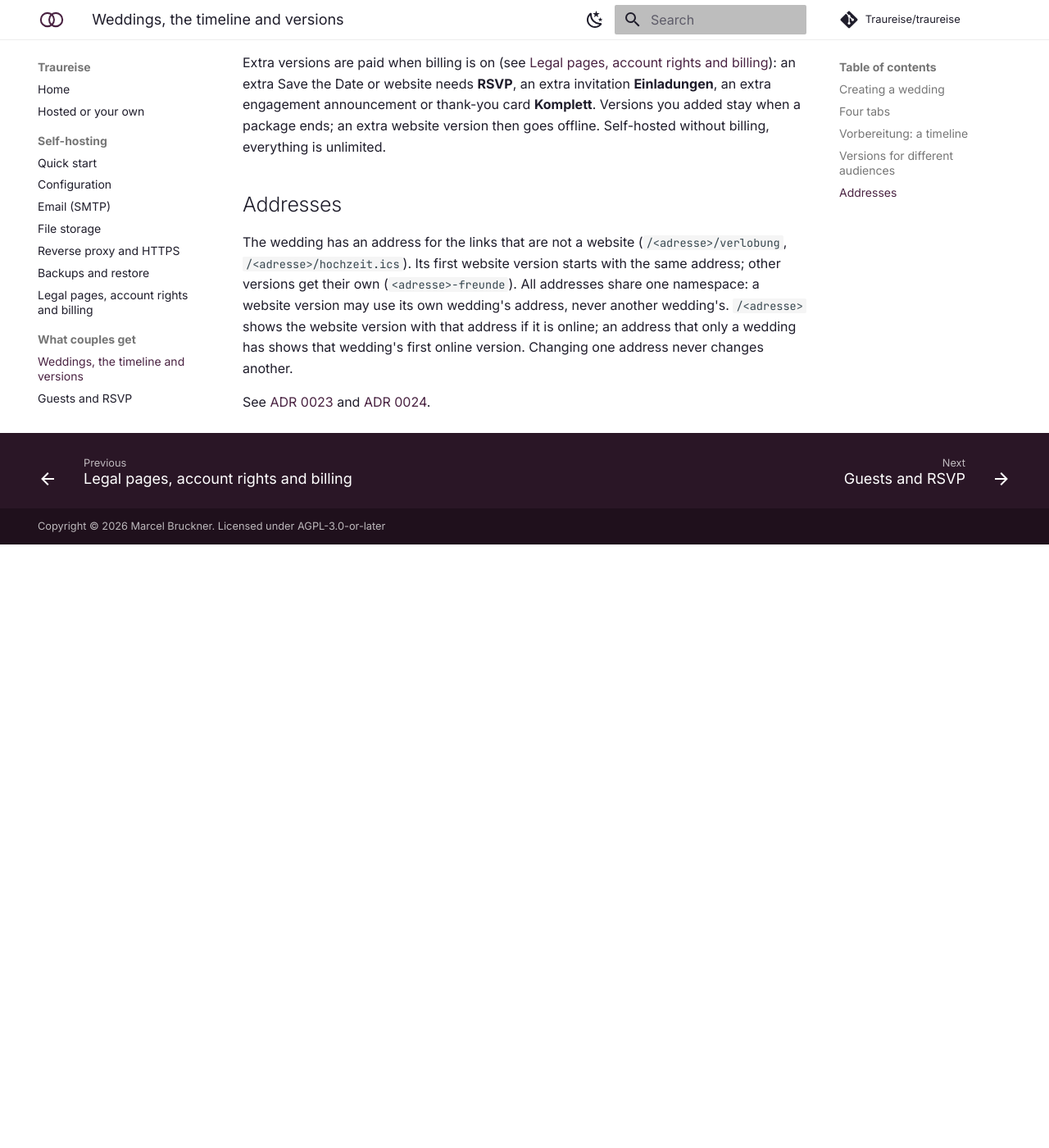
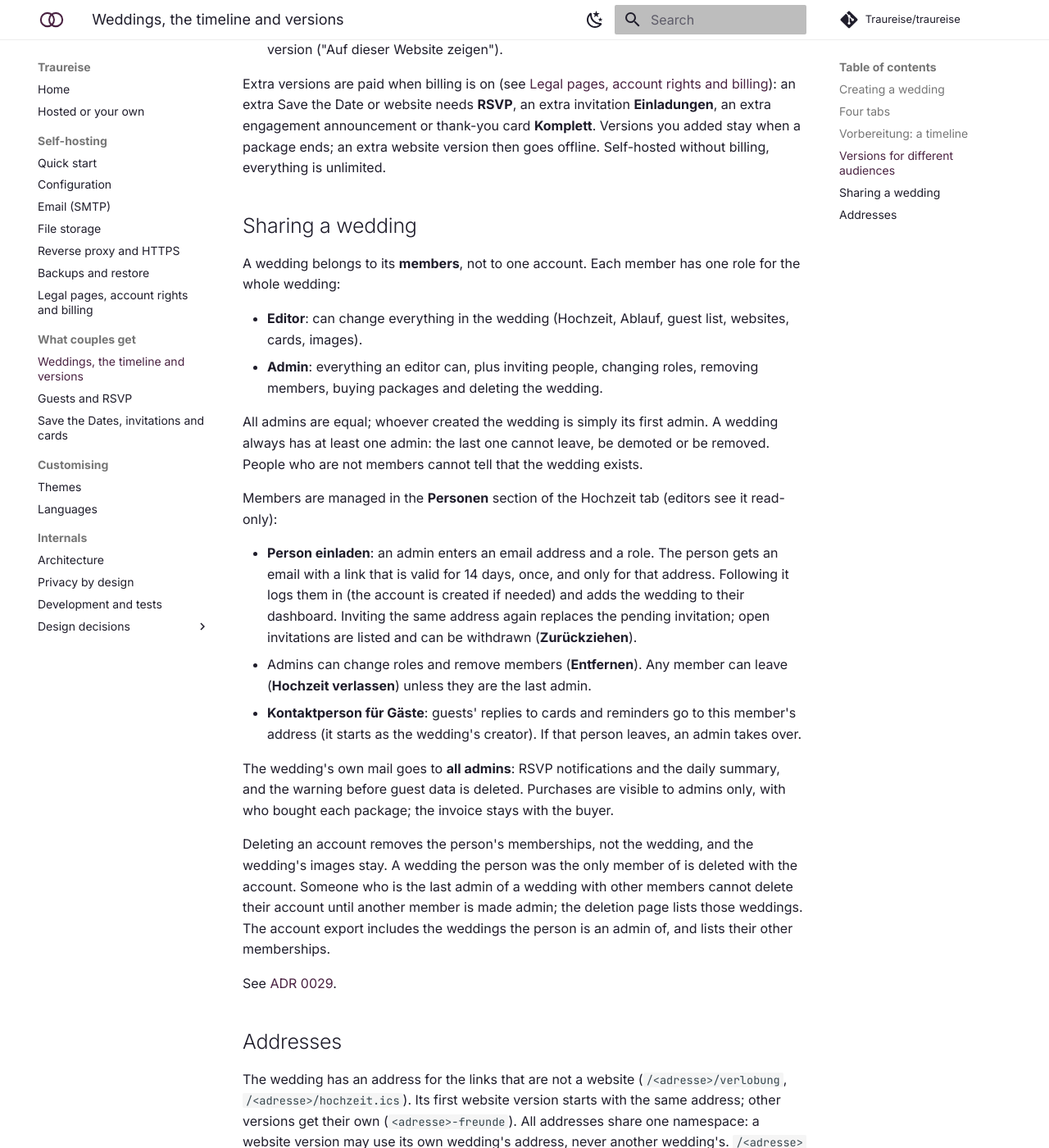
Before and after one commit to Traureise/traureise, an MkDocs documentation site: the page built from docs/weddings.md, in a window 1280 px wide and 1400 px high, scrolled down 2320 px. Shown: the whole window at 82% size. Built offline with MkDocs 1.6.1 and Material for MkDocs 9.7.7, drawn with Linux system fonts in a browser that asks for light colours; plug-ins that fetch from the network failed and are left out; before the commit the page ends 2984 px from its top, so only the background shows below that; some of the changed text lies outside the part shown.

Commit message:
TRAUREISE #28: ADR 0029 weddings have members
Co-Authored-By: Claude Opus 5.5 <noreply@anthropic.com>
Claude-Session: https://claude.ai/code/session_01MmwmvrGYPCPPKd1khpH1X6

```diff
--- a/docs/weddings.md
+++ b/docs/weddings.md
@@ -2,7 +2,7 @@
 
 Everything a couple makes in Traureise belongs to a **wedding** (Hochzeit): the cards, the website, the guest
 list and the packages. One account can hold several weddings, for example for wedding planners or for helping a
-friend.
+friend. A wedding can also be shared with other accounts, see [Sharing a wedding](#sharing-a-wedding).
 
 ## Creating a wedding
 
@@ -80,6 +80,40 @@ an extra Save the Date or website needs **RSVP**, an extra invitation **Einladun
 announcement or thank-you card **Komplett**. Versions you added stay when a package ends; an extra website
 version then goes offline. Self-hosted without billing, everything is unlimited.
 
+## Sharing a wedding
+
+A wedding belongs to its **members**, not to one account. Each member has one role for the whole wedding:
+
+- **Editor**: can change everything in the wedding (Hochzeit, Ablauf, guest list, websites, cards, images).
+- **Admin**: everything an editor can, plus inviting people, changing roles, removing members, buying packages
+  and deleting the wedding.
+
+All admins are equal; whoever created the wedding is simply its first admin. A wedding always has at least one
+admin: the last one cannot leave, be demoted or be removed. People who are not members cannot tell that the wedding
+exists.
+
+Members are managed in the **Personen** section of the Hochzeit tab (editors see it read-only):
+
+- **Person einladen**: an admin enters an email address and a role. The person gets an email with a link that is
+  valid for 14 days, once, and only for that address. Following it logs them in (the account is created if needed)
+  and adds the wedding to their dashboard. Inviting the same address again replaces the pending invitation; open
+  invitations are listed and can be withdrawn (**Zurückziehen**).
+- Admins can change roles and remove members (**Entfernen**). Any member can leave (**Hochzeit verlassen**) unless
+  they are the last admin.
+- **Kontaktperson für Gäste**: guests' replies to cards and reminders go to this member's address (it starts as
+  the wedding's creator). If that person leaves, an admin takes over.
+
+The wedding's own mail goes to **all admins**: RSVP notifications and the daily summary, and the warning before
+guest data is deleted. Purchases are visible to admins only, with who bought each package; the invoice stays with
+the buyer.
+
+Deleting an account removes the person's memberships, not the wedding, and the wedding's images stay. A wedding the
+person was the only member of is deleted with the account. Someone who is the last admin of a wedding with other
+members cannot delete their account until another member is made admin; the deletion page lists those weddings.
+The account export includes the weddings the person is an admin of, and lists their other memberships.
+
+See [ADR 0029](adr/0029-weddings-have-members.md).
+
 ## Addresses
 
 The wedding has an address for the links that are not a website (`/<adresse>/verlobung`, `/<adresse>/hochzeit.ics`).
```
Also changed, not shown: docs/adr/0029-weddings-have-members.md (added, +61 -0 lines), docs/email.md (+2 -2 lines), docs/guests.md (+1 -1 lines), docs/legal-and-billing.md (+6 -4 lines), docs/privacy.md (+1 -1 lines).
